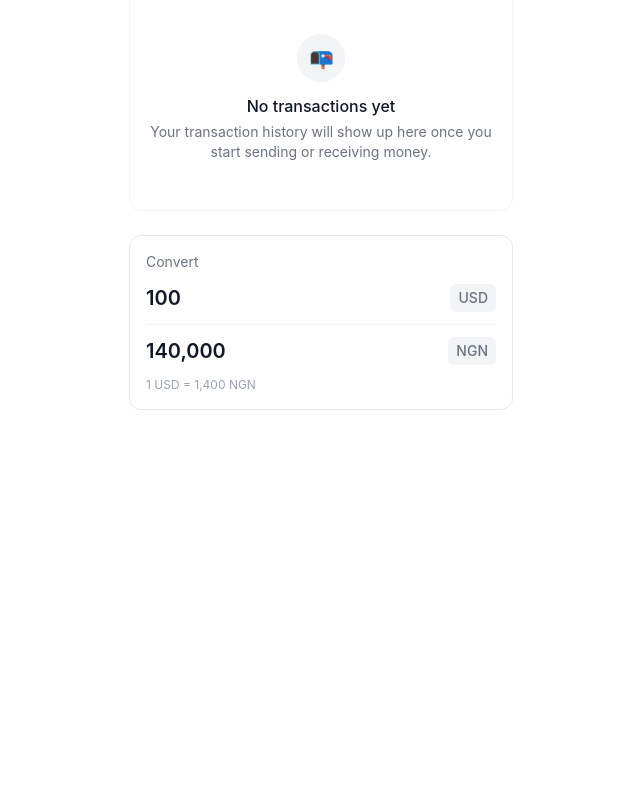
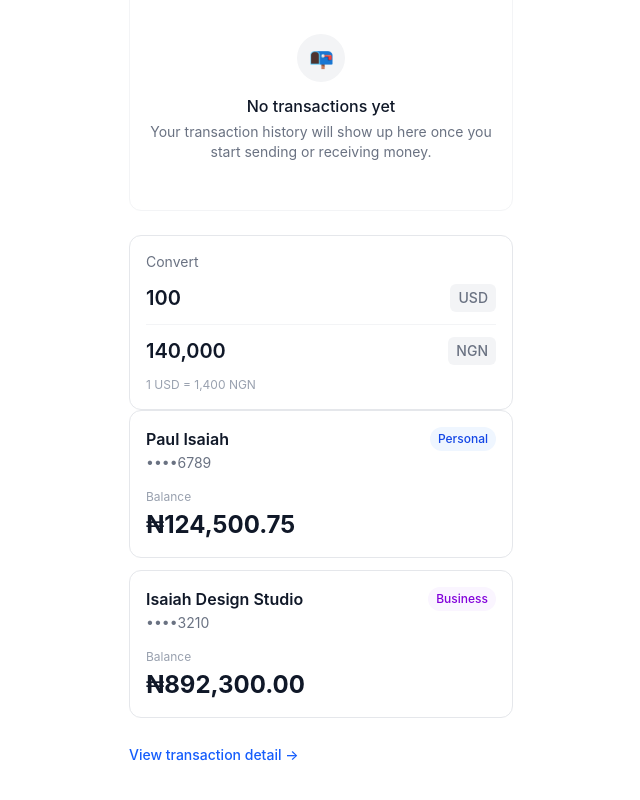
Before and after one commit to isaiahmauyon/fintech_ui, a React (Vite) app: page / in a window 1280 px wide. Shown: the part 876-1676 px from the top of the page, without its empty margins (319-959 px from the left). Before the commit the page ends 1318 px from the top, so only its background shows below. Built offline with nearby package versions, Linux system fonts and the light colour scheme.

Commit message:
Add TransactionDetailSheet component

```diff
--- a/src/App.tsx
+++ b/src/App.tsx
@@ -5,8 +5,14 @@ import WalletBalanceCard from './components/WalletBalanceCard'
 import OtpInput from './components/OtpInput'
 import CurrencyAmount from './components/CurrencyAmount'
 import ExchangeRateWidget from './components/ExchangeRateWidget'
+import AccountSummaryCard from './components/AccountSummaryCard'
+import { useState } from 'react'
+import TransactionDetailSheet from './components/TransactionDetailSheet'
+
 
 function App() {
+  const [isSheetOpen, setIsSheetOpen] = useState(false)
+
   return (
     <div className="p-8 max-w-md mx-auto">
       <div className="mb-6">
@@ -59,6 +65,41 @@ function App() {
       <div className="mt-6">
         <ExchangeRateWidget rate={1400} />
       </div>
+
+
+      <div className="mb-6 max-w-sm flex flex-col gap-3">
+        <AccountSummaryCard
+          accountName="Paul Isaiah"
+          accountNumber="0123456789"
+          accountType="personal"
+          balance={124500.75}
+        />
+        <AccountSummaryCard
+          accountName="Isaiah Design Studio"
+          accountNumber="9876543210"
+          accountType="business"
+          balance={892300}
+        />
+      </div>
+
+      <button
+        onClick={() => setIsSheetOpen(true)}
+        className="mb-6 text-sm text-blue-600 font-medium"
+      >
+        View transaction detail →
+      </button>
+
+      <TransactionDetailSheet
+        isOpen={isSheetOpen}
+        onClose={() => setIsSheetOpen(false)}
+        title="Jumia Nigeria"
+        amount={12500}
+        type="debit"
+        status="success"
+        date="Today, 2:41 PM"
+        reference="TXN-8823001"
+      />
+
     </div>
   )
 }
--- /dev/null
+++ b/src/components/AccountSummaryCard.tsx
@@ -0,0 +1,46 @@
+type AccountSummaryCardProps = {
+    accountName: string
+    accountNumber: string
+    accountType: 'personal' | 'business'
+    balance: number
+    currency?: string
+}
+
+export default function AccountSummaryCard({
+    accountName,
+    accountNumber,
+    accountType,
+    balance,
+    currency = '₦',
+}: AccountSummaryCardProps) {
+    const maskedNumber = `••••${accountNumber.slice(-4)}`
+
+    const typeStyles = {
+        personal: 'bg-blue-50 text-blue-700',
+        business: 'bg-purple-50 text-purple-700',
+    }
+
+    return (
+        <div className="border border-gray-200 rounded-xl p-4">
+            <div className="flex items-start justify-between mb-4">
+                <div>
+                    <p className="font-semibold text-gray-900">{accountName}</p>
+                    <p className="text-sm text-gray-500 mt-0.5">{maskedNumber}</p>
+                </div>
+                <span
+                    className={`text-xs font-medium px-2 py-1 rounded-full capitalize ${typeStyles[accountType]}`}
+                >
+                    {accountType}
+                </span>
+            </div>
+
+            <div>
+                <p className="text-xs text-gray-400 mb-1">Balance</p>
+                <p className="text-2xl font-bold text-gray-900">
+                    {currency}
+                    {balance.toLocaleString(undefined, { minimumFractionDigits: 2 })}
+                </p>
+            </div>
+        </div>
+    )
+}
--- /dev/null
+++ b/src/components/TransactionDetailSheet.tsx
@@ -0,0 +1,84 @@
+type TransactionDetailSheetProps = {
+    isOpen: boolean
+    onClose: () => void
+    title: string
+    amount: number
+    type: 'credit' | 'debit'
+    status: 'success' | 'pending' | 'failed'
+    date: string
+    reference: string
+}
+
+export default function TransactionDetailSheet({
+    isOpen,
+    onClose,
+    title,
+    amount,
+    type,
+    status,
+    date,
+    reference,
+}: TransactionDetailSheetProps) {
+    if (!isOpen) return null
+
+    const isCredit = type === 'credit'
+    const sign = isCredit ? '+' : '-'
+    const amountColor = isCredit ? 'text-green-600' : 'text-gray-900'
+
+    const statusStyles = {
+        success: 'bg-green-50 text-green-700',
+        pending: 'bg-yellow-50 text-yellow-700',
+        failed: 'bg-red-50 text-red-700',
+    }
+
+    return (
+        <div className="fixed inset-0 z-50 flex items-end sm:items-center justify-center">
+            {/* Backdrop */}
+            <div
+                className="absolute inset-0 bg-black/40"
+                onClick={onClose}
+                aria-hidden="true"
+            />
+
+            {/* Sheet */}
+            <div className="relative bg-white rounded-t-2xl sm:rounded-2xl w-full sm:max-w-sm p-6 z-10">
+                <div className="flex justify-between items-start mb-6">
+                    <h2 className="text-lg font-semibold text-gray-900">Transaction Details</h2>
+                    <button
+                        onClick={onClose}
+                        aria-label="Close"
+                        className="text-gray-400 hover:text-gray-900 text-xl leading-none"
+                    >
+                        ×
+                    </button>
+                </div>
+
+                <div className="text-center mb-6">
+                    <p className={`text-3xl font-bold ${amountColor}`}>
+                        {sign}₦{amount.toLocaleString()}
+                    </p>
+                    <span
+                        className={`inline-block mt-2 text-xs px-2 py-0.5 rounded-full capitalize ${statusStyles[status]}`}
+                    >
+                        {status}
+                    </span>
+                </div>
+
+                <div className="space-y-3 border-t border-gray-100 pt-4">
+                    <div className="flex justify-between text-sm">
+                        <span className="text-gray-500">Description</span>
+                        <span className="text-gray-900 font-medium">{title}</span>
+                    </div>
+                    <div className="flex justify-between text-sm">
+                        <span className="text-gray-500">Date</span>
+                        <span className="text-gray-900 font-medium">{date}</span>
+                    </div>
+                    <div className="flex justify-between text-sm">
+                        <span className="text-gray-500">Reference</span>
+                        <span className="text-gray-900 font-medium">{reference}</span>
+                    </div>
+                </div>
+            </div>
+        </div>
+    )
+}
```
